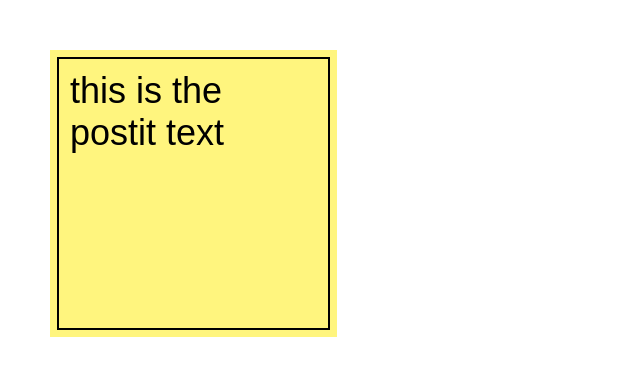
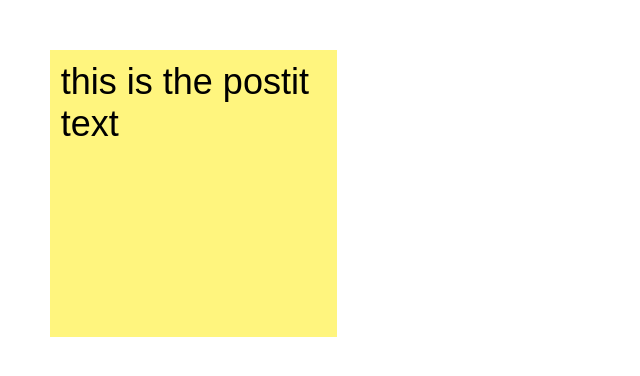
Before and after one commit to afknapping/whiteboard, a website: page index.html in a window 1280 px wide. Shown: the whole page, without its empty margins (0-640 px from the left). Drawn offline with nearby package versions, Linux system fonts and the light colour scheme.

Commit message:
remove border because not needed for mvp

```diff
--- a/index.html
+++ b/index.html
@@ -37,14 +37,14 @@
 	.sticky-note {
 		width: 76mm;
 		height: 76mm;
-		padding: 0.2em;
+		padding: 0.3em;
 		background-color: #FFF57E;
 		font-family: sans-serif;
 		font-size: 36px;
 	}
 	.border {
-		padding: 0.3em;
-		border: 2px solid black;
+		/*padding: 0.3em;*/
+		/*border: 2px solid black;*/
 		height: 100%;
 	}
 </style>
```
